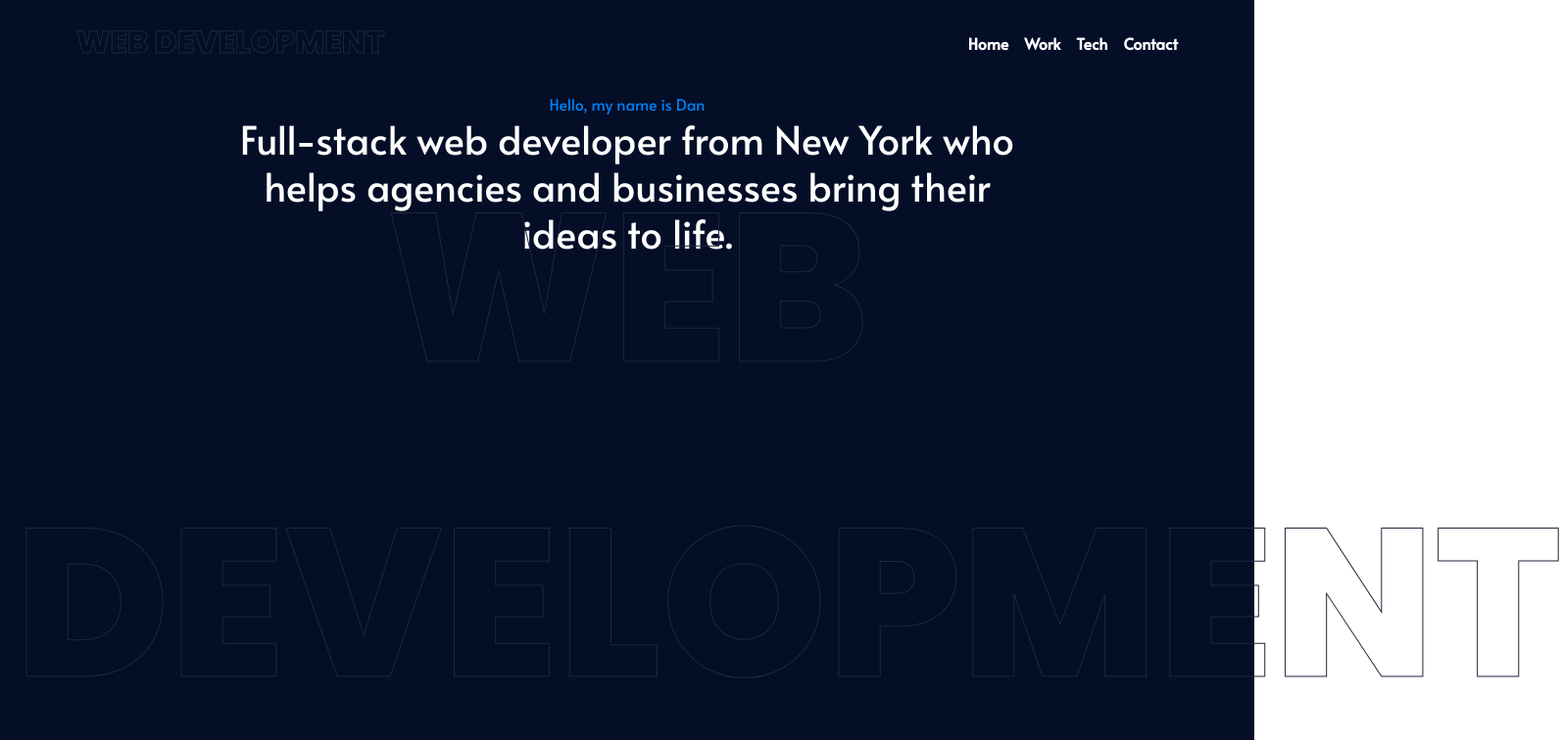
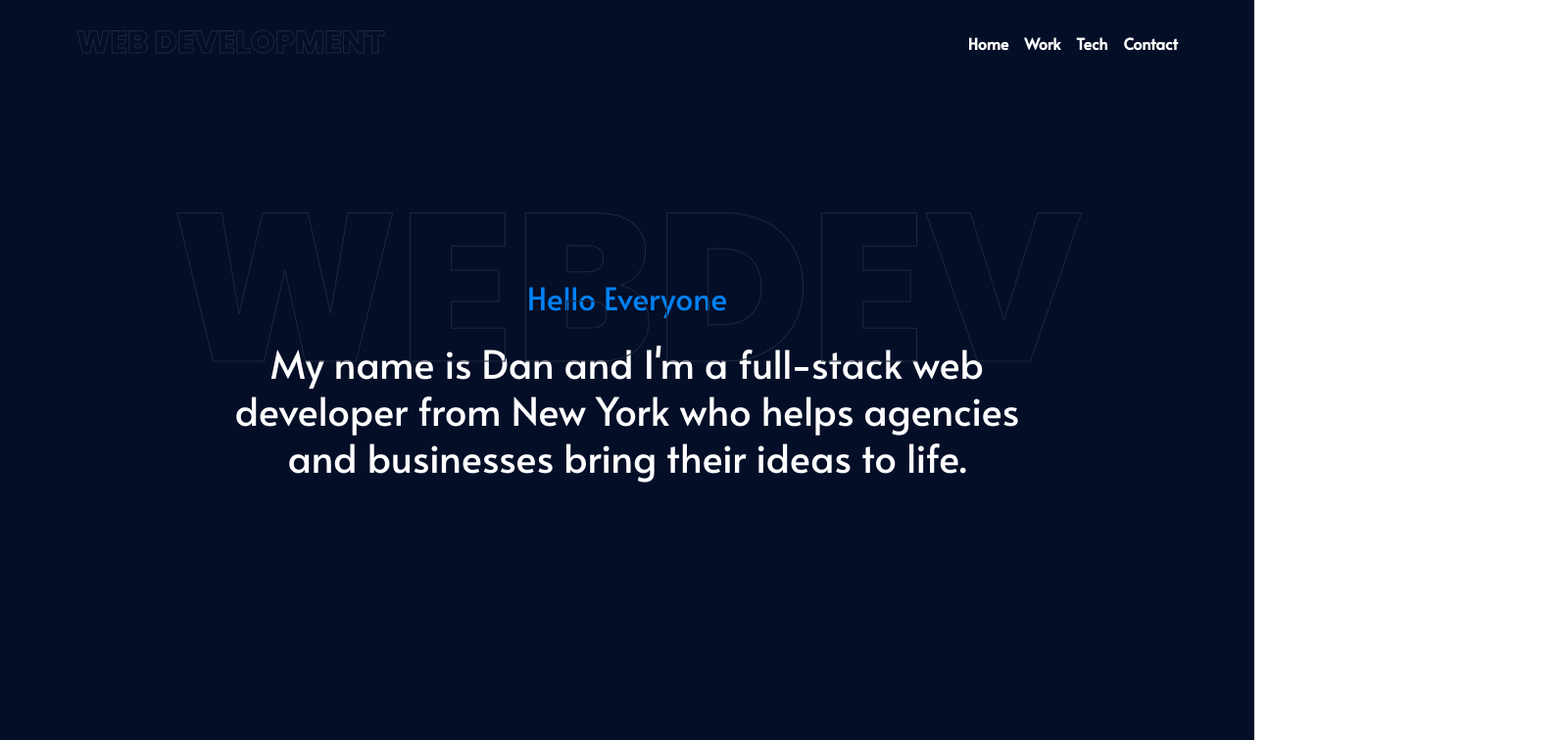
Before and after one commit to dmls/portfolio, a React (Create React App) app: page / in a window 1280 px wide. Shown: the top 756 px of the page at 98% size, 1594 px wide, since content can reach past the window. Built offline with nearby package versions, Linux system fonts and the light colour scheme.

Commit message:
Center intro text

```diff
--- a/src/Components/Header.js
+++ b/src/Components/Header.js
@@ -22,7 +22,7 @@ class Header extends React.Component {
 
   render() {
     return (
-      <Container fluid className="bg-blueDark py-4">
+      <Container fluid className="bg-blueDark position-fixed py-4">
         <Row className="mx-5">
           <Col>
             <h2 className="font-poppins">Web Development</h2>
--- a/src/Components/Intro.js
+++ b/src/Components/Intro.js
@@ -6,15 +6,23 @@ class Intro extends React.Component {
     return (
       <Container fluid id="intro" className="bg-blueDark text-center vh-100">
         <Row>
-          <Col className="font-poppins-bg">WEB DEVELOPMENT</Col>
+          <Col className="font-poppins-bg">Webdev</Col>
         </Row>
 
-        <Row>
-          <Col className="text-blue">Hello, my name is Dan</Col>
-        </Row>
+        <Row className="h-100 d-table">
+          <Col className="d-table-cell align-middle">
+            <Row>
+              <Col className="text-blue">
+                <h2>Hello Everyone</h2>
+              </Col>
+            </Row>
 
-        <Row className="justify-content-center">
-          <Col sm={8} className="text-white"><h1>Full-stack web developer from New York who helps agencies and businesses bring their ideas to life.</h1></Col>
+            <Row className="justify-content-center">
+              <Col sm={8} className="text-white py-3">
+                <h1>My name is Dan and I'm a full-stack web developer from New York who helps agencies and businesses bring their ideas to life.</h1>
+              </Col>
+            </Row>
+          </Col>
         </Row>
       </Container>
     );
```
